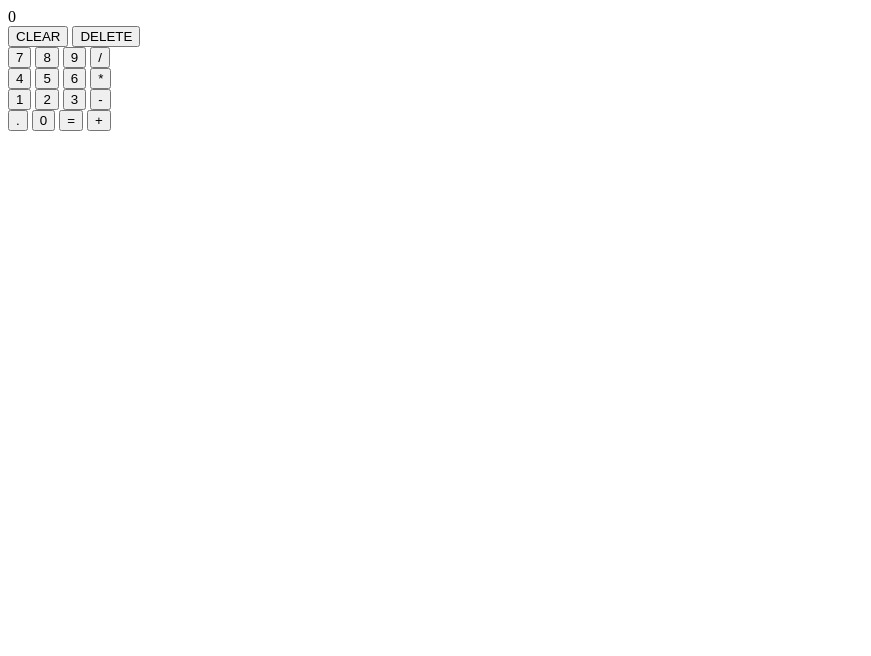
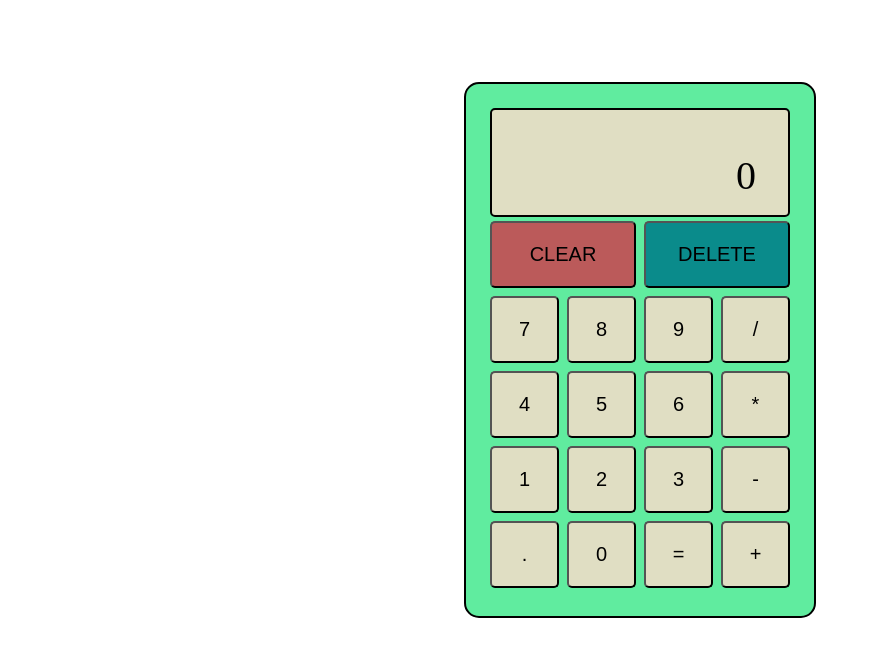
Before and after one commit to zeljko1999/Calculator, a plain HTML site: page index.html in a window 1280 px wide. Shown: the whole page, without its empty margins (0-871 px from the left). Drawn offline with Linux system fonts and the light colour scheme.

Commit message:
Add style and colors to calculator

```diff
--- a/index.html
+++ b/index.html
@@ -9,37 +9,41 @@
     <link rel="stylesheet" href="style.css">
 </head>
 <body>
+    <div class="main">
         <div class = "calculator">
+            <div class="display-container">
+                <div class="current-result"></div>
                 <div class="display">0</div>
-            <div class="clear-buttons">
+            </div>
+                <div class="row">
                     <button class="clear-button">CLEAR</button>
                     <button class="delete-button">DELETE</button>
                 </div>
-            <div class="buttons-row1">
+                <div class="row">
                     <button class="input-button">7</button>
                     <button class="input-button">8</button>
                     <button class="input-button">9</button>
                     <button class="operation-button">/</button>
                 </div>
-            <div class="buttons-row2">
+                <div class="row">
                     <button class="input-button">4</button>
                     <button class="input-button">5</button>
                     <button class="input-button">6</button>
                     <button class="operation-button">*</button>
                 </div>
-            <div class="buttons-row3">
+                <div class="row">
                     <button class="input-button">1</button>
                     <button class="input-button">2</button>
                     <button class="input-button">3</button>
                     <button class="operation-button">-</button>
                 </div>
-            <div class="buttons-row4">
+                <div class="row">
                     <button class="input-button">.</button>
                     <button class="input-button">0</button>
                     <button class="equals-button">=</button>
                     <button class="operation-button">+</button>
                 </div>
         </div>
-
+    </div>
 </body>
 </html>
--- a/script.js
+++ b/script.js
@@ -30,6 +30,7 @@ const operatorButtons = document.querySelectorAll(".operation-button");
 const equalsButton = document.querySelector(".equals-button");
 const clearButton = document.querySelector(".clear-button");
 const deleteButton = document.querySelector(".delete-button");
+const current = document.querySelector(".current-result");
 const display = document.querySelector(".display");
 let displayValue = 0;
 let operant1=0;
@@ -57,18 +58,21 @@ operatorButtons.forEach((operatorButton) => {
             }
         operation = operatorButton.textContent;
         display.textContent = 0;
-        console.log(operant1 + " " + operation);
+        current.textContent = operant1 + " " + operation;
 
     })
 })
 
 equalsButton.addEventListener("click", function() {
+    if(operation == "=")
+            return 0;
     operant2 = displayValue;
+    current.textContent += " " + operant2 + " =";
     displayValue = operate(operant1, operation, operant2);
     display.textContent = displayValue;
     operant1 = 0;
     operant2 = 0;
-    operation = "";
+    operation = "=";
 })
 
 clearButton.addEventListener("click", function(){
@@ -77,6 +81,7 @@ clearButton.addEventListener("click", function(){
     operant2 = 0;
     displayValue = 0;
     display.textContent = 0;
+    current.textContent = "";
 })
 
 deleteButton.addEventListener("click", function() {
--- a/style.css
+++ b/style.css
@@ -0,0 +1,75 @@
+.calculator {
+    width: 300px;
+    border: 2px black solid;
+    border-radius: 15px;
+    background-color: #60ec9f;
+    display:flex;
+    flex-direction: column;
+    padding: 24px;
+    height: auto;
+}
+
+.display,.current-result{
+    background-color: rgb(224, 222, 195);
+    text-align: end;
+    padding-right: 16px;
+}
+
+.display{
+    font-size: 40px;
+    flex:1;
+}
+
+.current-result{
+    font-size: 22px;
+    color: rgb(56, 55, 55);
+    min-height: 26px;
+    flex:1;
+}
+
+button{
+    background-color: rgb(224, 222, 195);
+    padding:20px;
+    font-size:20px;
+    border-radius:5px;
+}
+
+.main {
+    display: flex;
+    align-items: center;
+    justify-content: center;
+    height: 75vh;
+    min-height: 500px;
+    margin-top: 50px;
+}
+
+.row{
+    display:flex;
+    align-items:space-between;
+    justify-content: space-between;
+    gap: 8px;
+}
+
+.display-container{
+    display:flex;
+    flex-direction:column;
+    border: 2px black solid;
+    border-radius:5px;
+    overflow:hidden;
+    padding:16px;
+    background-color: rgb(224, 222, 195);
+}
+
+button{
+    flex:1;
+    margin-top: 4px;
+    margin-bottom: 4px;
+}
+
+.clear-button{
+    background-color: rgb(187, 90, 90);
+}
+
+.delete-button{
+    background-color: rgb(10, 139, 139);
+}
```
Lines whose indentation alone changed are shown as unchanged.
